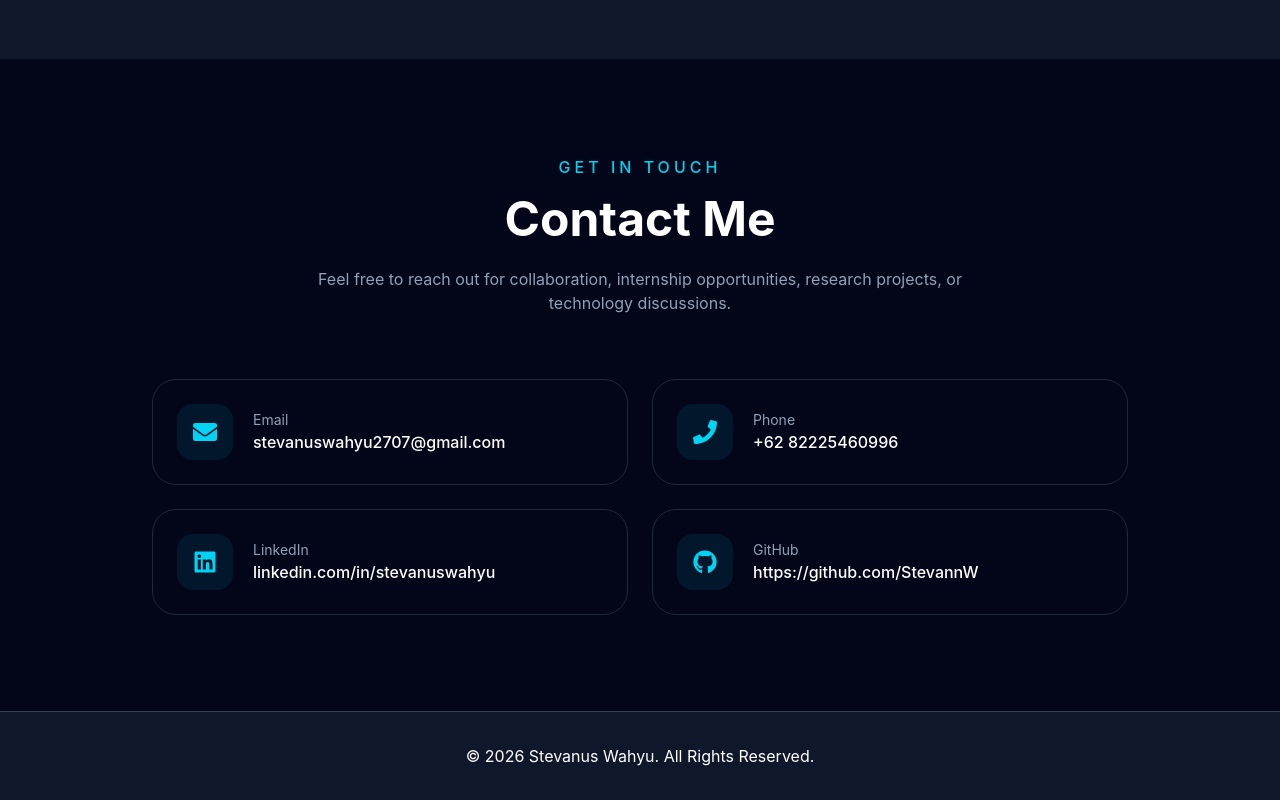
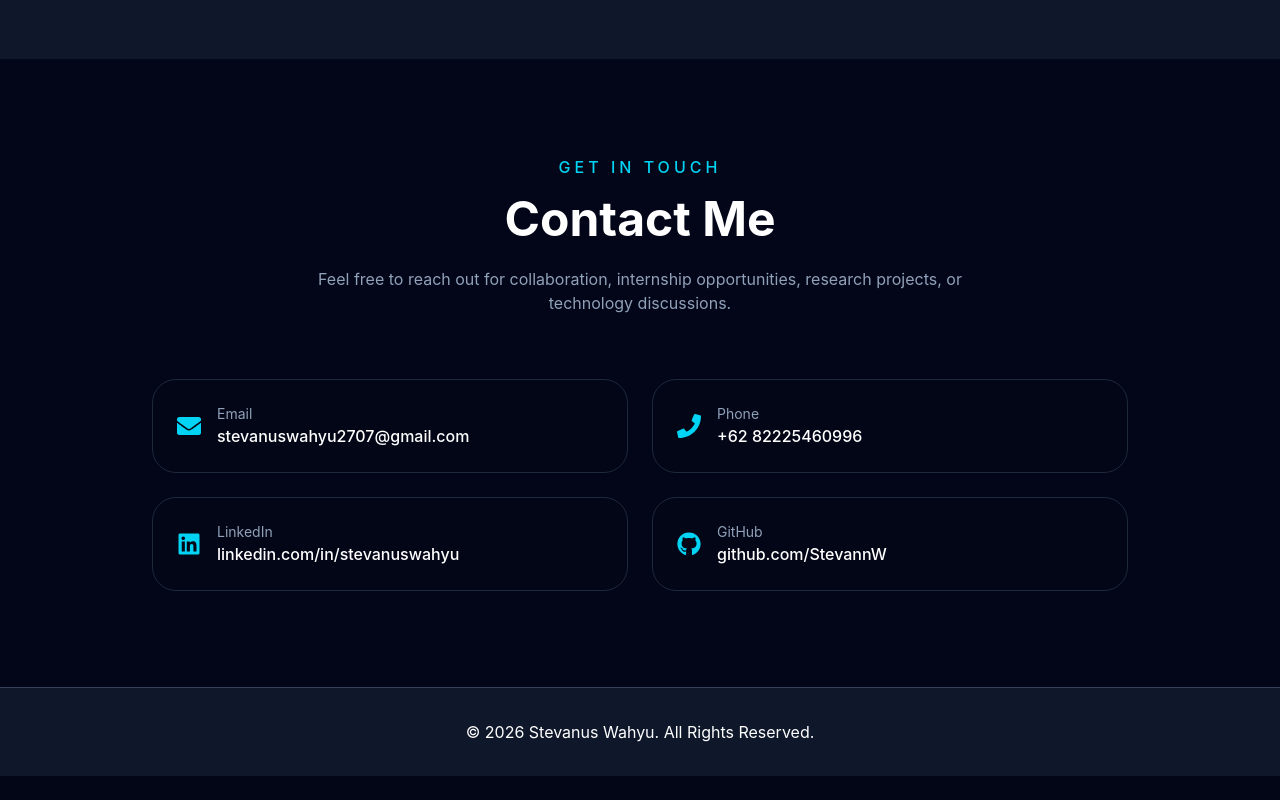
Before and after one commit to StevannW/portfolio-stevanus, a React app: page / in a window 1280 px wide. Shown: the part 6253-7053 px from the top of the page. After the commit the page ends 7029 px from the top, so only its background shows below. Built offline with nearby package versions, Linux system fonts and the light colour scheme; the HTML template or start-up script is replaced by a standard one.

Commit message:
fix contact mobile layout

```diff
--- a/src/components/Contact.jsx
+++ b/src/components/Contact.jsx
@@ -7,16 +7,11 @@ import {
 
 function Contact() {
   return (
-    <section
-      id="contact"
-      className="py-24 bg-slate-950"
-    >
+    <section id="contact" className="py-24 bg-slate-950">
       <div className="max-w-5xl mx-auto px-6">
 
         {/* Header */}
-
         <div className="text-center mb-16">
-
           <p className="text-cyan-400 uppercase tracking-[4px] font-medium">
             Get In Touch
           </p>
@@ -30,200 +25,98 @@ function Contact() {
             internship opportunities, research projects,
             or technology discussions.
           </p>
-
         </div>
 
         {/* Contact Cards */}
-
         <div className="grid grid-cols-1 md:grid-cols-2 gap-6">
 
-          {/* Email */}
+          {/* EMAIL */}
+          <a
+            href="mailto:stevanuswahyu2707@gmail.com"
+            className="contact-card"
+          >
+            <FaEnvelope className="text-cyan-400 text-2xl shrink-0" />
 
-          <a
-            href="https://mail.google.com/mail/?view=cm&to=stevanuswahyu2707@gmail.com"
-            className="
-            bg-slate-950
-            border
-            border-slate-800
-            rounded-3xl
-            p-6
-            flex
-            items-center
-            gap-5
-            hover:border-cyan-500/40
-            hover:-translate-y-1
-            transition-all
-            duration-300
-            min-w-0
-            "
-          >
-            <div
-              className="
-              w-14
-              h-14
-              rounded-2xl
-              bg-cyan-500/10
-              flex
-              items-center
-              justify-center
-              "
-            >
-              <FaEnvelope className="text-cyan-400 text-2xl" />
-            </div>
-
-            <div>
-              <p className="text-slate-400 text-sm">
-                Email
-              </p>
-
-              <p className="text-white font-medium">
+            <div className="min-w-0">
+              <p className="text-slate-400 text-sm">Email</p>
+              <p className="text-white font-medium break-all text-sm md:text-base">
                 stevanuswahyu2707@gmail.com
               </p>
             </div>
           </a>
 
-          {/* Phone */}
-
+          {/* PHONE / WA */}
           <a
             href="https://wa.me/6282225460996"
-            className="
-            bg-slate-950
-            border
-            border-slate-800
-            rounded-3xl
-            p-6
-            flex
-            items-center
-            gap-5
-            hover:border-cyan-500/40
-            hover:-translate-y-1
-            transition-all
-            duration-300
-            min-w-0
-            "
+            className="contact-card"
           >
-            <div
-              className="
-              w-14
-              h-14
-              rounded-2xl
-              bg-cyan-500/10
-              flex
-              items-center
-              justify-center
-              "
-            >
-              <FaPhone className="text-cyan-400 text-2xl" />
-            </div>
+            <FaPhone className="text-cyan-400 text-2xl shrink-0" />
 
-            <div>
-              <p className="text-slate-400 text-sm">
-                Phone
-              </p>
-
+            <div className="min-w-0">
+              <p className="text-slate-400 text-sm">Phone</p>
               <p className="text-white font-medium">
                 +62 82225460996
               </p>
             </div>
           </a>
 
-          {/* LinkedIn */}
-
+          {/* LINKEDIN */}
           <a
-            href="linkedin.com/in/stevanuswahyu"
+            href="https://linkedin.com/in/stevanuswahyu"
             target="_blank"
             rel="noreferrer"
-            className="
-            bg-slate-950
-            border
-            border-slate-800
-            rounded-3xl
-            p-6
-            flex
-            items-center
-            gap-5
-            hover:border-cyan-500/40
-            hover:-translate-y-1
-            transition-all
-            duration-300
-            min-w-0
-            "
+            className="contact-card"
           >
-            <div
-              className="
-              w-14
-              h-14
-              rounded-2xl
-              bg-cyan-500/10
-              flex
-              items-center
-              justify-center
-              "
-            >
-              <FaLinkedin className="text-cyan-400 text-2xl" />
-            </div>
+            <FaLinkedin className="text-cyan-400 text-2xl shrink-0" />
 
-            <div>
-              <p className="text-slate-400 text-sm">
-                LinkedIn
-              </p>
-
-              <p className="text-white font-medium">
+            <div className="min-w-0">
+              <p className="text-slate-400 text-sm">LinkedIn</p>
+              <p className="text-white font-medium break-all text-sm md:text-base">
                 linkedin.com/in/stevanuswahyu
               </p>
             </div>
           </a>
 
-          {/* GitHub */}
-
+          {/* GITHUB */}
           <a
-            href="https://github.com/your-github"
+            href="https://github.com/StevannW"
             target="_blank"
             rel="noreferrer"
-            className="
-            bg-slate-950
-            border
-            border-slate-800
-            rounded-3xl
-            p-6
-            flex
-            items-center
-            gap-5
-            hover:border-cyan-500/40
-            hover:-translate-y-1
-            transition-all
-            duration-300
-            min-w-0
-            "
+            className="contact-card"
           >
-            <div
-              className="
-              w-14
-              h-14
-              rounded-2xl
-              bg-cyan-500/10
-              flex
-              items-center
-              justify-center
-              "
-            >
-              <FaGithub className="text-cyan-400 text-2xl" />
-            </div>
+            <FaGithub className="text-cyan-400 text-2xl shrink-0" />
 
-            <div>
-              <p className="text-slate-400 text-sm">
-                GitHub
-              </p>
-
-              <p className="text-white font-medium">
-                https://github.com/StevannW
+            <div className="min-w-0">
+              <p className="text-slate-400 text-sm">GitHub</p>
+              <p className="text-white font-medium break-all text-sm md:text-base">
+                github.com/StevannW
               </p>
             </div>
           </a>
 
         </div>
+      </div>
 
-      </div>
+      {/* reusable styles */}
+      <style>{`
+        .contact-card {
+          display: flex;
+          align-items: center;
+          gap: 1rem;
+          padding: 1.5rem;
+          border-radius: 1.5rem;
+          border: 1px solid rgb(30 41 59);
+          background: rgb(2 6 23);
+          transition: all 0.3s ease;
+          min-width: 0;
+        }
+
+        .contact-card:hover {
+          border-color: rgba(34, 211, 238, 0.4);
+          transform: translateY(-4px);
+        }
+      `}</style>
+
     </section>
   );
 }
```
